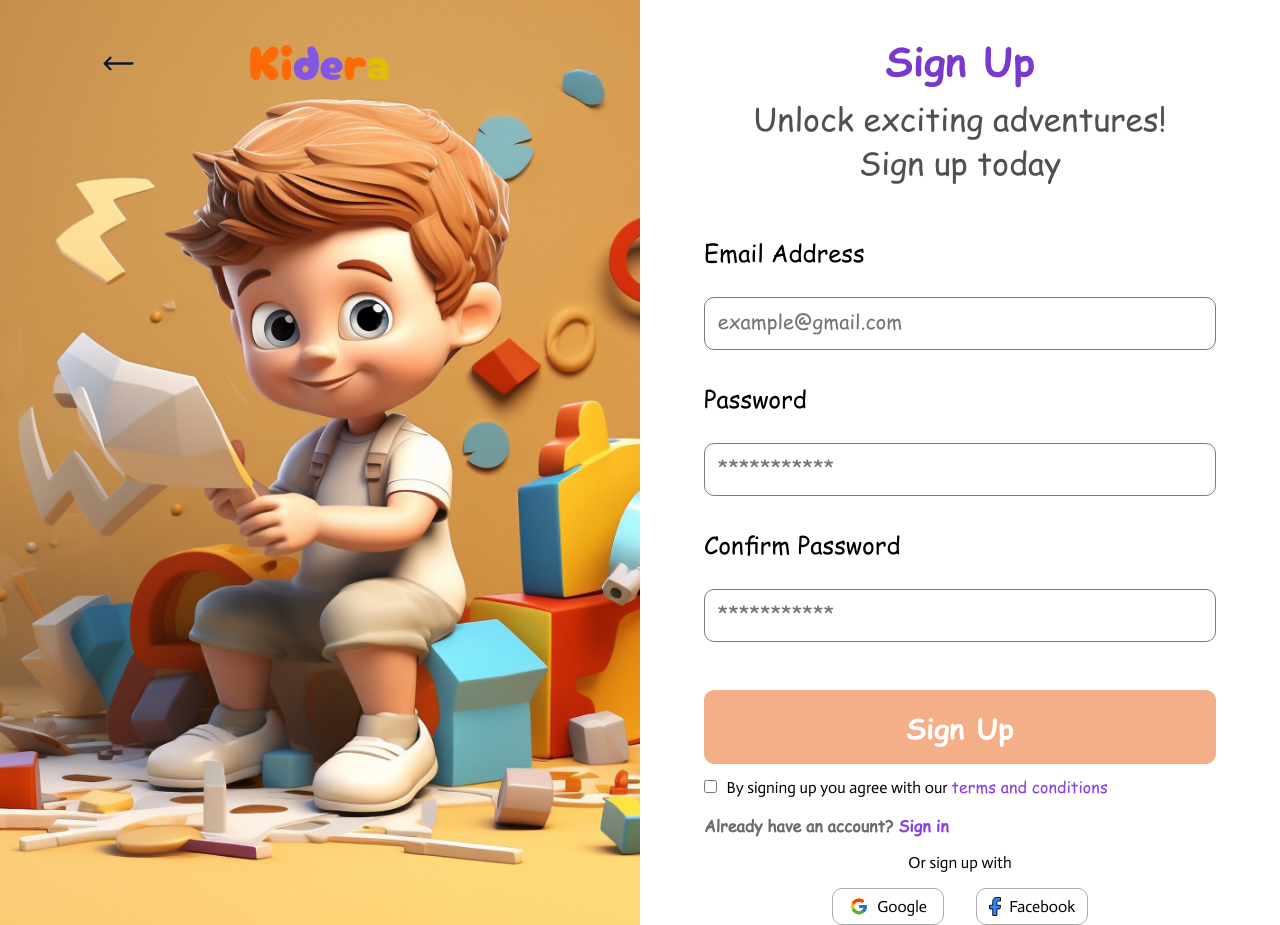
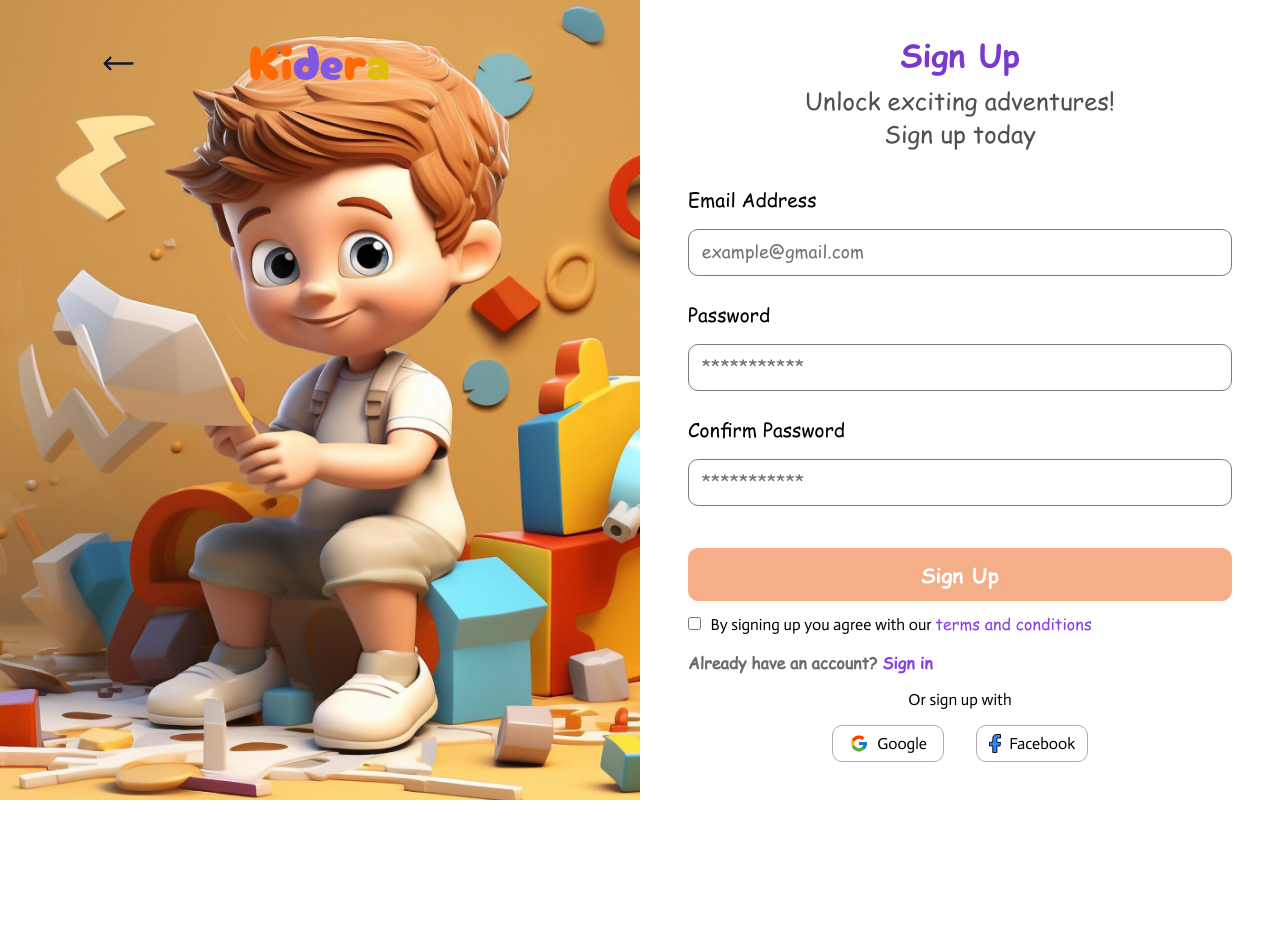
Before and after one commit to GenesysLearnable/LMS-K-FE-12, a React (Vite) app: page / in a window 1280 px wide. After the commit the page ends 800 px from the top, so only its background shows below. Built offline with nearby package versions, Linux system fonts and the light colour scheme.

Commit message:
:lipstick: Completed signup page

```diff
--- a/src/components/signup/Signup.css
+++ b/src/components/signup/Signup.css
@@ -5,7 +5,7 @@
 }
 
 .signup .left {
-  background-image: url("../../assets/signupBg.png");
+  background-image: url("../../assets/SignupBg.png");
   background-repeat: no-repeat;
   background-position: center;
   background-size: cover;
@@ -43,41 +43,41 @@
 }
 
 .form--container {
-  width: 80%;
-  margin: 3.25rem auto 0 auto;
+  width: 85%;
+  margin: 2.25rem auto 0 auto;
 }
 
 .signup--form-input {
   display: flex;
   flex-direction: column;
-  margin-bottom: 2rem;
+  margin-bottom: 1.6rem;
 }
 
 .signup--form-input label {
-  margin-bottom: 1.75rem;
-  font-size: 1.5rem;
+  margin-bottom: 1rem;
+  font-size: 1.2rem;
 }
 
 .signup--form-input input {
-  padding: 1rem 0.8rem;
+  padding: 0.8rem 0.8rem;
   border-radius: 0.625rem;
   border: 1px solid #7d7a7a;
   outline: none;
 }
 
 .signup--form-input input::placeholder {
-  font-size: 1.25rem;
+  font-size: 1.1rem;
 }
 
 .signup--form-title h3 {
-  font-size: 2.5rem;
+  font-size: 2rem;
   color: #7939cc;
   font-family: "Comic Sans Bold";
   margin-bottom: 0.5rem;
 }
 
 .signup--form-title p {
-  font-size: 2rem;
+  font-size: 1.5rem;
   color: #505050;
 }
 
@@ -91,10 +91,10 @@
   border-radius: 0.625rem;
   border: 1px solid #f4af88;
   background: #f4af88;
-  font-size: 1.8rem;
+  font-size: 1.3rem;
   font-family: "Comic Sans Bold";
   color: white;
-  padding: 1rem 0;
+  padding: 0.7rem 0;
   margin-top: 1rem;
   cursor: pointer;
 }
@@ -118,6 +118,10 @@
 .signin-text {
   color: #8840e6;
   cursor: pointer;
+}
+
+.form-footer {
+  margin-bottom: 2rem;
 }
 
 .form-footer h3 {
@@ -161,5 +165,3 @@
 .facebook p {
   font-family: Actor;
 }
-
-/* Media Query for Laptop Screns */
--- a/src/components/signup/Signup.jsx
+++ b/src/components/signup/Signup.jsx
@@ -1,4 +1,4 @@
-import FormBg from "../../assets/signupBg.png";
+import FormBg from "../../assets/SignupBg.png";
 import GoogleIcon from "../../assets/google.svg";
 import FacebookIcon from "../../assets/facebook.svg";
 import Logo from "../../assets/Kidera.svg";
```
Also changed, not shown: src/assets/SignupBg.png (renamed from src/assets/signupBg.png).
